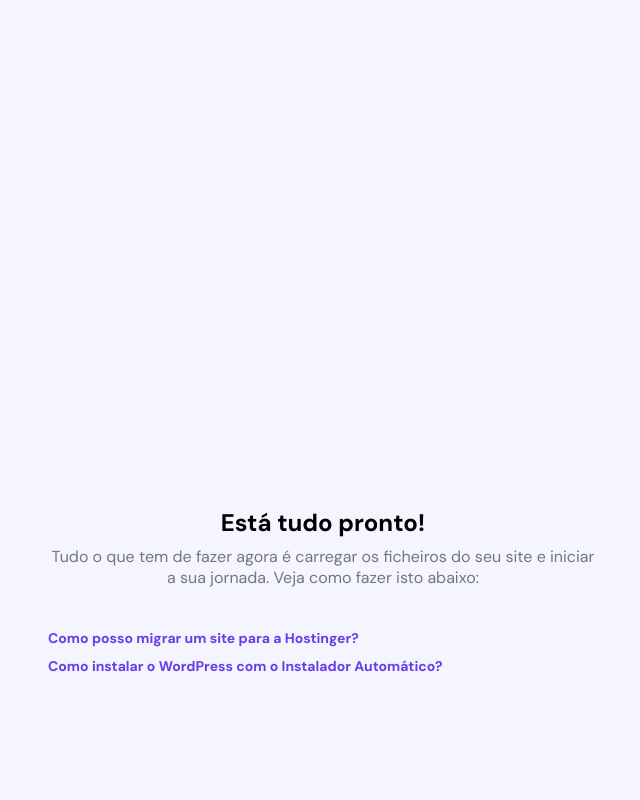
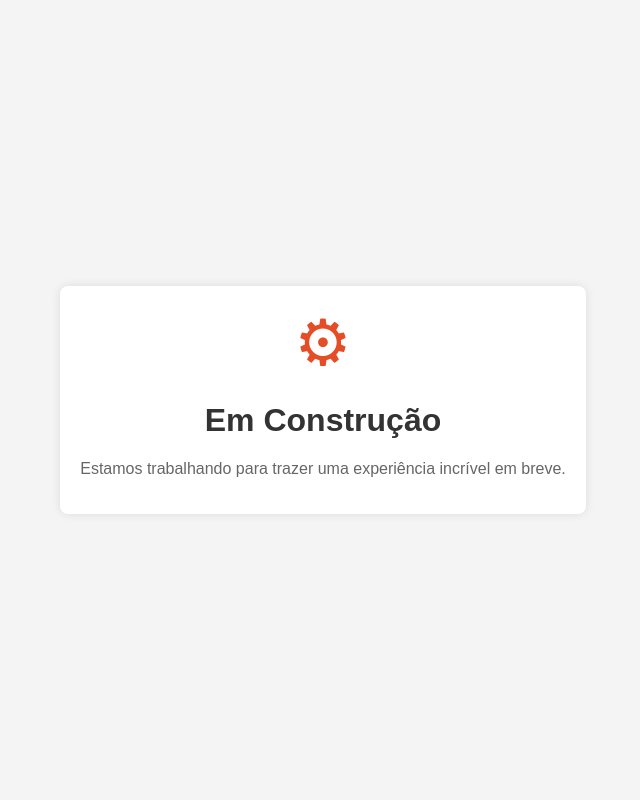
Before and after one commit to adventureandre/insightcv, a PHP site: page / in a window 1280 px wide. Shown: the whole page, without its empty margins (317-957 px from the left). Run offline with PHP 8.4, Linux system fonts and the light colour scheme.

Commit message:
Update index.php

```diff
--- a/index.php
+++ b/index.php
@@ -1,144 +1,46 @@
 <!DOCTYPE html>
 <html lang="pt">
 <head>
-        <title>Em Criação - Aguarde</title>
+    <title>Em Construção</title>
     <link rel="icon" type="image/x-icon" href="https://hpanel.hostinger.com/favicons/hostinger.png">
     <meta charset="utf-8">
-        <meta content="IE=edge,chrome=1" http-equiv="X-UA-Compatible">
-        <meta content="Em Criação - Aguarde" name="description">
-        <meta content="width=device-width, initial-scale=1" name="viewport">
-        <link rel="preconnect" href="https://fonts.googleapis.com">
-        <link href="https://fonts.googleapis.com/css2?family=DM+Sans:wght@400;700&display=swap" rel="stylesheet">
+    <meta name="viewport" content="width=device-width, initial-scale=1">
     <style>
         body {
-                margin: 0px;
-                display: flex;
-                flex-direction: column;
-                align-items: center;
-                justify-content: center;
-                width: 100vw;
-                height: 100vh;
-                min-height: 675px;
-                background-color: #F4F5FF;
-                font-family: 'DM Sans', sans-serif;
-            }
-            #loader-container {
-                position: absolute;
-                top: 0;
-                left: 0;
-                width: 100%;
-                height: 100%;
-                background: rgba(255, 255, 255, 0.9);
+            margin: 0;
+            font-family: Arial, sans-serif;
+            background-color: #f4f4f4;
+            text-align: center;
             display: flex;
             align-items: center;
             justify-content: center;
-                visibility: hidden;
-                transition: visibility 0s, opacity 0.5s linear;
+            height: 100vh;
         }
-            #loader {
-                border: 8px solid #f3f3f3;
-                border-top: 8px solid #3498db;
-                border-radius: 50%;
-                width: 50px;
-                height: 50px;
-                animation: spin 1s linear infinite;
+        .construction-container {
+            max-width: 600px;
+            padding: 20px;
+            background-color: #fff;
+            border-radius: 8px;
+            box-shadow: 0 0 10px rgba(0, 0, 0, 0.1);
         }
-            @keyframes spin {
-                0% { transform: rotate(0deg); }
-                100% { transform: rotate(360deg); }
+        .construction-icon {
+            font-size: 64px;
+            color: #e44d26; /* Cor laranja do logotipo do HTML */
         }
-            .content {
-                display: flex;
-                flex-direction: column;
-                align-items: center;
-                justify-content: center;
-                width: 100%;
-                height: 100%;
-                z-index: 1;
-            }
-            h1, p, .link-container {
-                width: 80%;
-                text-align: center;
-                max-width: 550px;
+        h1 {
+            color: #333;
         }
         p {
-                font-size: 16px;
-                color: #727586;
-                margin: 0;
-            }
-            h1 {
-                font-size: 24px;
-                font-weight: 700;
-                margin: 8px 0;
-            }
-            .link-container {
-                margin-top: 32px;
-                margin-bottom: 32px;
-            }
-            .link {
-                display: flex;
-                align-items: center;
-                font-weight: 700;
-                font-size: 14px;
-                color: #673DE6;
-                margin-top: 8px;
-                text-decoration: none;
-            }
-            .ic-launch  {
-                margin-left: 10.5px;
-                width: 21px !important;
-                height: 20px !important;
+            color: #666;
+            margin-top: 10px;
         }
     </style>
 </head>
 <body>
-        <div id="loader-container">
-            <div id="loader"></div>
+    <div class="construction-container">
+        <div class="construction-icon">&#9881;</div>
+        <h1>Em Construção</h1>
+        <p>Estamos trabalhando para trazer uma experiência incrível em breve.</p>
     </div>
-        <div class="content">
-            <svg
-                class="main-image"
-                width="650"
-                height="406"
-                viewBox="0 0 650 406"
-                fill="none"
-                xmlns="http://www.w3.org/2000/svg"
-                xmlns:xlink="http://www.w3.org/1999/xlink">
-                <!-- Restante do seu código SVG -->
-            </svg>
-            <h1>Está tudo pronto!</h1>
-            <p>Tudo o que tem de fazer agora é carregar os ficheiros do seu site e iniciar a sua jornada. Veja como fazer isto abaixo:</p>
-            <div class="link-container">
-                <a
-                    class="link"
-                    href="https://support.hostinger.com/en/articles/4455931-how-can-i-migrate-website-to-hostinger"
-                    rel="nofollow"
-                    target="_blank"
-                >
-                    Como posso migrar um site para a Hostinger?
-                    <svg class="ic-launch" viewBox="0 0 21 20" fill="none" xmlns="http://www.w3.org/2000/svg">
-                        <!-- Ícone de link -->
-                    </svg>
-                </a>
-                <a
-                    class="link"
-                    href="https://support.hostinger.com/en/articles/3220304-how-to-install-wordpress-using-auto-installer"
-                    rel="nofollow"
-                    target="_blank"
-                >
-                    Como instalar o WordPress com o Instalador Automático?
-                    <svg class="ic-launch" viewBox="0 0 21 20" fill="none" xmlns="http://www.w3.org/2000/svg">
-                        <!-- Ícone de link -->
-                    </svg>
-                </a>
-            </div>
-        </div>
-
-        <script>
-            // Simula um tempo de carregamento para demonstração
-            setTimeout(function () {
-                document.getElementById('loader-container').style.visibility = 'hidden';
-            }, 3000);
-        </script>
 </body>
 </html>
```
Lines whose indentation alone changed are shown as unchanged.
